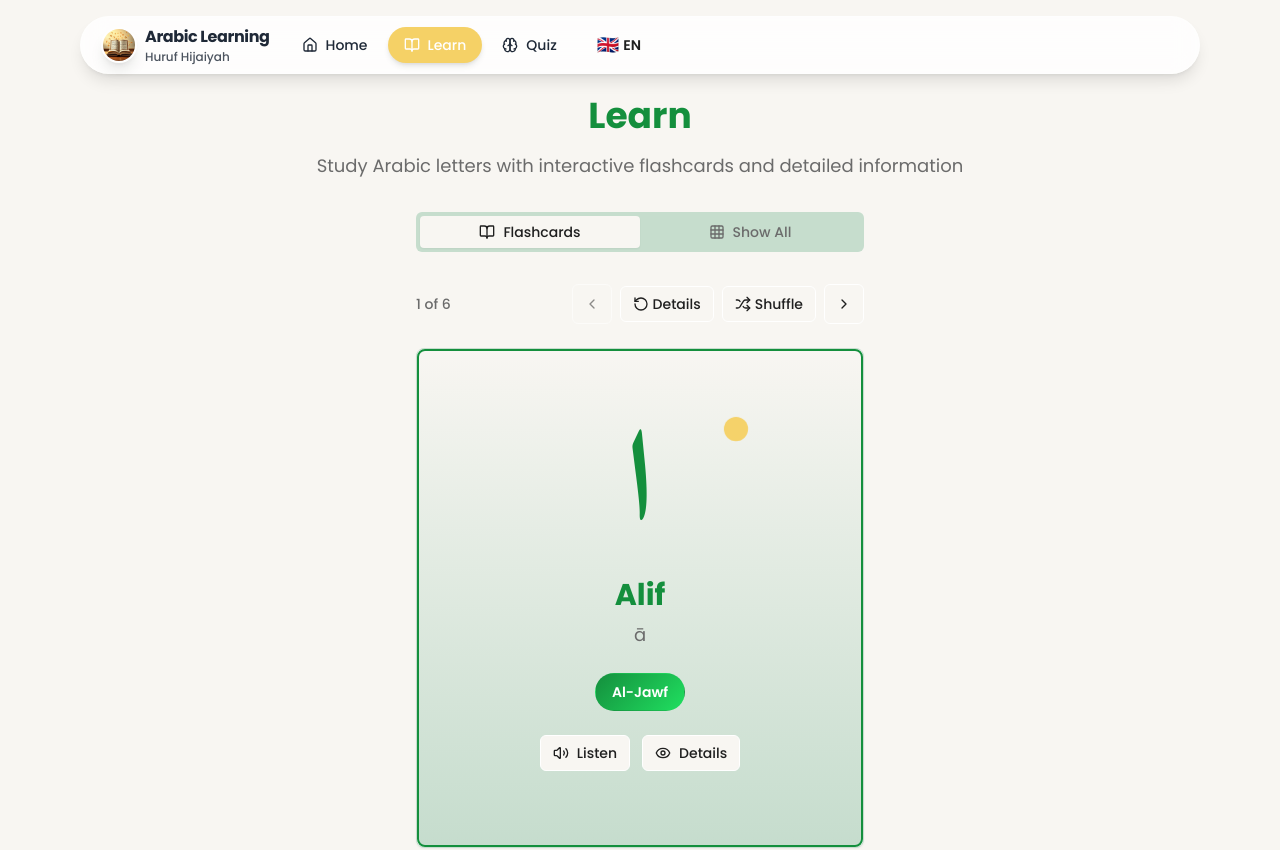
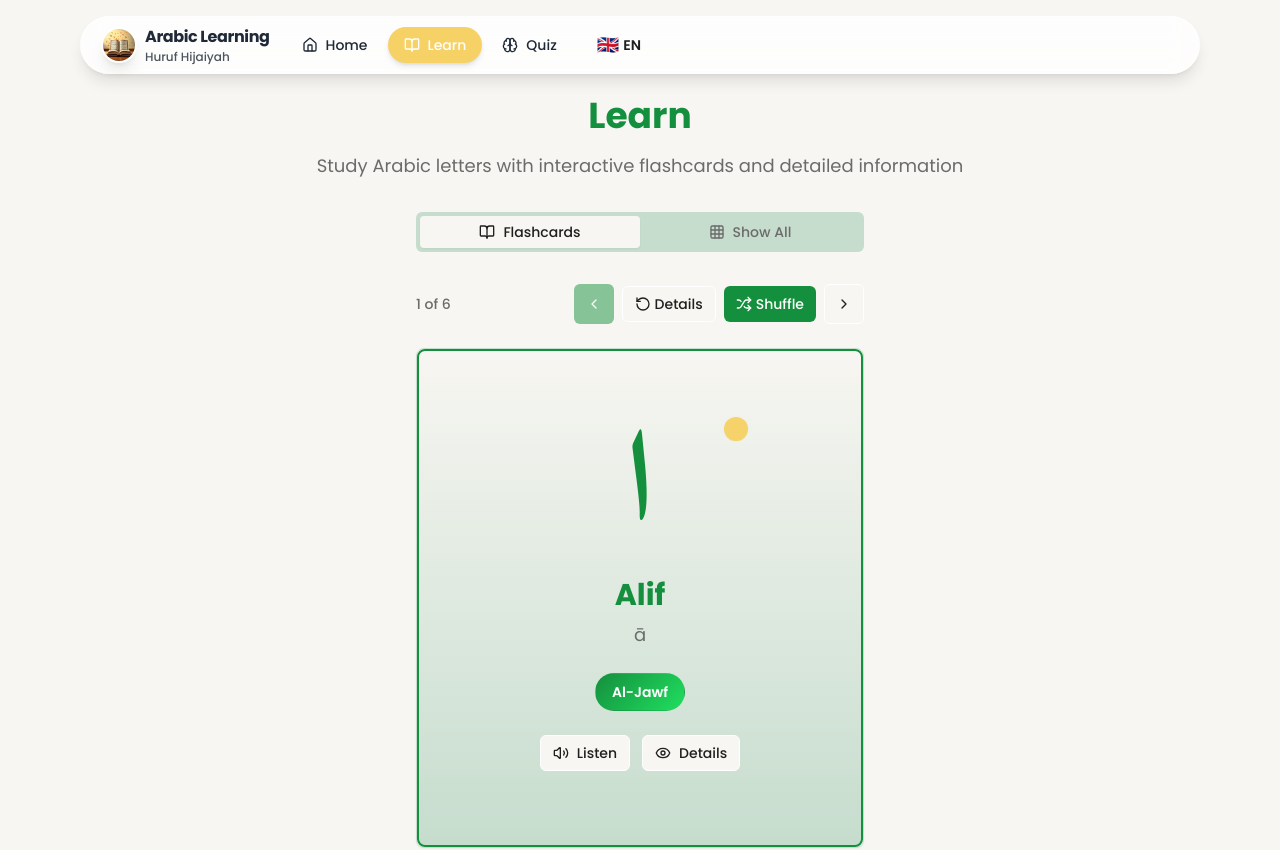
Before and after one commit to beembarik/Tartila-project, a React (Vite) app: page /learn in a window 1280 px wide. Shown: the top 850 px of the page. Built offline with nearby package versions, Linux system fonts and the light colour scheme.

Commit message:
Update NavigationControls.tsx

```diff
--- a/src/components/NavigationControls.tsx
+++ b/src/components/NavigationControls.tsx
@@ -33,7 +33,7 @@ export const NavigationControls = ({
       {/* Navigation Buttons */}
       <div className="flex items-center gap-2">
         <Button
-          variant="outline"
+          variant="default"
           size="icon"
           onClick={onPrevious}
           disabled={currentIndex === 0}
@@ -53,7 +53,7 @@ export const NavigationControls = ({
         </Button>
 
         <Button
-          variant="outline"
+          variant="default"
           size="sm"
           onClick={onShuffle}
           className="flex items-center gap-1"
```
